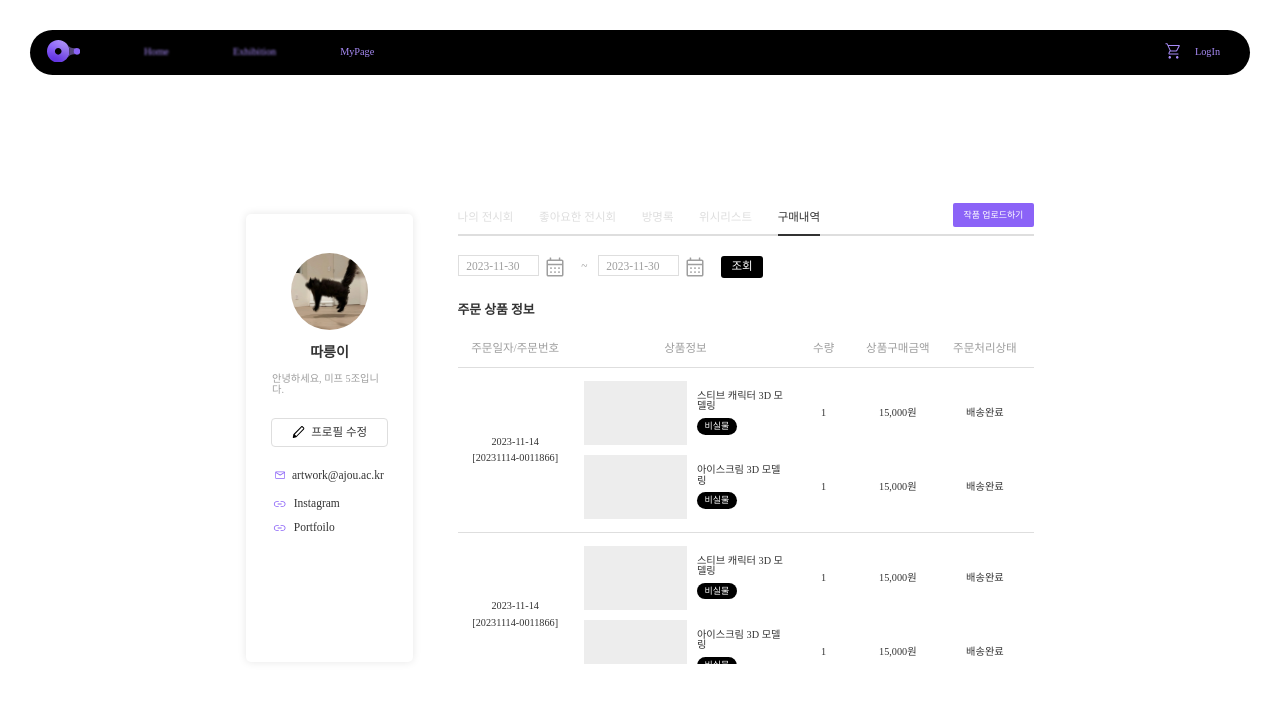
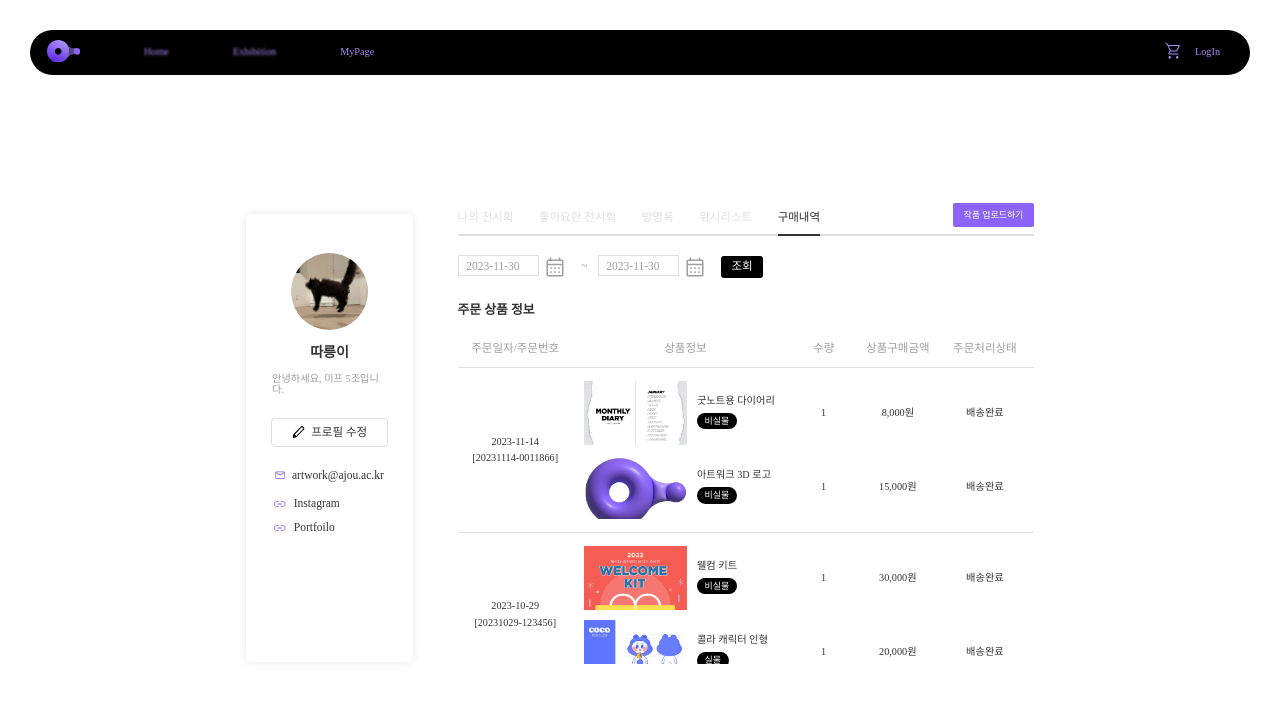
Before and after one commit to 23-2-Media-Project/front, a React (Create React App) app: page /mypage in a window 1280 px wide. Both pictures are taken after a click on the element "구매내역". Shown: the top 702 px of the page. Built offline with nearby package versions, Linux system fonts and the light colour scheme; a web font is replaced by a local one.

Commit message:
feature: 구매 내역 데이터 적용

```diff
--- a/src/components/mypage/PurchaseHistoryMenu.jsx
+++ b/src/components/mypage/PurchaseHistoryMenu.jsx
@@ -3,6 +3,8 @@ import DatePicker from "react-datepicker";
 import { ko } from "date-fns/esm/locale";
 
 import { ReactComponent as CalendarSvg } from "../../assets/icons/calendar.svg";
+
+import { purchaseListData } from "../../consts/purchaseListData";
 
 const PurchaseHistoryMenu = () => {
   const [startDate, setStartDate] = useState(new Date());
@@ -49,19 +51,25 @@ const PurchaseHistoryMenu = () => {
             주문처리상태
           </th>
         </thead>
-        {purchaseItems.map((item, index) => {
+        {purchaseListData.map((item, index) => {
           return (
             <tbody className="table-body">
               <td rowSpan={item.lists.length} className="order-num">
-                <div>2023-11-14</div>
-                <div>[20231114-0011866]</div>
+                <div>{item.date}</div>
+                <div>[{item.orderNum}]</div>
               </td>
               <td className="order-lists">
                 {item.lists.map((list) => {
                   return (
                     <div className="order-list">
                       <td className="order-info">
-                        <div className="order-img"></div>
+                        <div
+                          className="order-img"
+                          style={{
+                            backgroundImage: `url(${list.img})`,
+                            backgroundSize: "cover",
+                          }}
+                        ></div>
                         <div className="order-name-real">
                           <div className="order-name">{list.name}</div>
                           <div className="order-real">{list.real}</div>
@@ -83,46 +91,3 @@ const PurchaseHistoryMenu = () => {
 };
 
 export default PurchaseHistoryMenu;
-
-const purchaseItems = [
-  {
-    date: "2023-11-14",
-    orderNum: "20231114-0011866",
-    lists: [
-      {
-        count: 1,
-        name: "스티브 캐릭터 3D 모델링",
-        real: "비실물",
-        price: "15,000원",
-        state: "배송완료",
-      },
-      {
-        count: 1,
-        name: "아이스크림 3D 모델링",
-        real: "비실물",
-        price: "15,000원",
-        state: "배송완료",
-      },
-    ],
-  },
-  {
-    date: "2023-11-14",
-    orderNum: "20231114-0011866",
-    lists: [
-      {
-        count: 1,
-        name: "스티브 캐릭터 3D 모델링",
-        real: "비실물",
-        price: "15,000원",
-        state: "배송완료",
-      },
-      {
-        count: 1,
-        name: "아이스크림 3D 모델링",
-        real: "비실물",
-        price: "15,000원",
-        state: "배송완료",
-      },
-    ],
-  },
-];
--- /dev/null
+++ b/src/consts/purchaseListData.jsx
@@ -0,0 +1,51 @@
+import img1 from "../assets/imgs/data/27.png";
+import img2 from "../assets/imgs/data/40.png";
+import img3 from "../assets/imgs/data/57.png";
+import img4 from "../assets/imgs/data/61.png";
+
+export const purchaseListData = [
+  {
+    date: "2023-11-14",
+    orderNum: "20231114-0011866",
+    lists: [
+      {
+        count: 1,
+        name: "굿노트용 다이어리",
+        real: "비실물",
+        price: "8,000원",
+        state: "배송완료",
+        img: img1,
+      },
+      {
+        count: 1,
+        name: "아트워크 3D 로고",
+        real: "비실물",
+        price: "15,000원",
+        state: "배송완료",
+        img: img2,
+      },
+    ],
+  },
+  {
+    date: "2023-10-29",
+    orderNum: "20231029-123456",
+    lists: [
+      {
+        count: 1,
+        name: "웰컴 키트",
+        real: "비실물",
+        price: "30,000원",
+        state: "배송완료",
+        img: img3,
+      },
+      {
+        count: 1,
+        name: "콜라 캐릭터 인형",
+        real: "실물",
+        price: "20,000원",
+        state: "배송완료",
+        img: img4,
+      },
+    ],
+  },
+];
```
